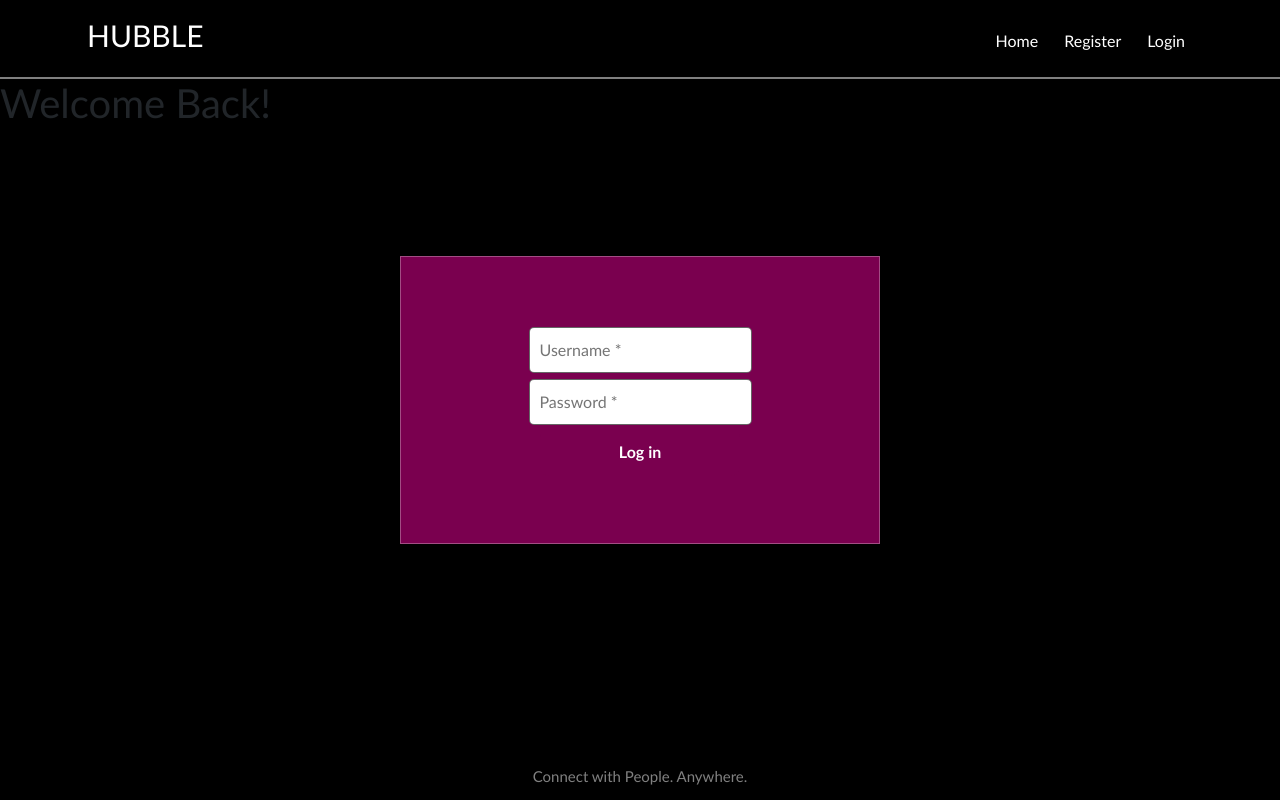
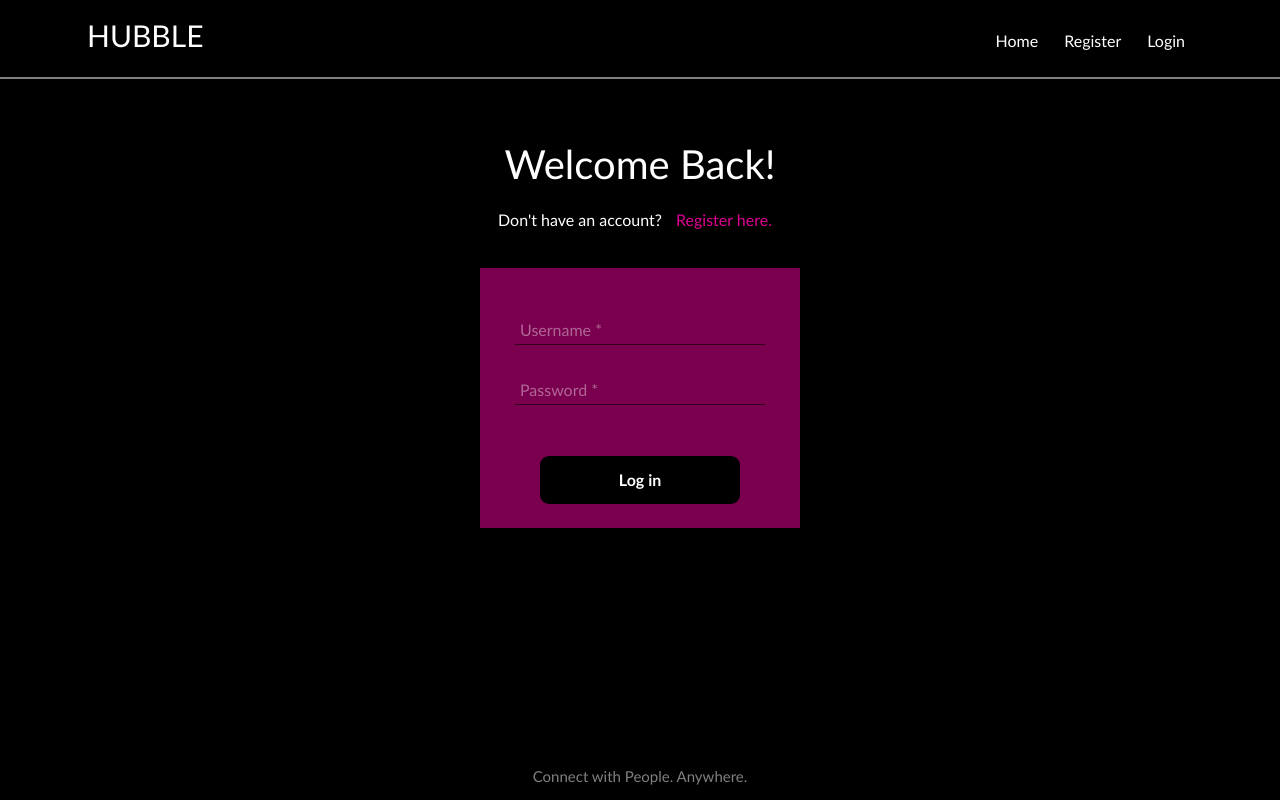
Before and after one commit to nattyhawkins/hubl, a React (Create React App) app in the folder client/: page /login in a window 1280 px wide. Built offline with nearby package versions, Linux system fonts and the light colour scheme.

Commit message:
final styling

```diff
--- a/client/src/components/common/GroupEditForm.js
+++ b/client/src/components/common/GroupEditForm.js
@@ -1,11 +1,8 @@
 import { Card } from 'react-bootstrap'
-import { useNavigate } from 'react-router-dom'
-import axios from 'axios'
-import { getToken } from '../../helpers/auth.js'
 import ImageUpload from './ImageUpload'
 
 
-const GroupEditForm = ({ groupFields, setGroupFields, error, setError, groups, handleGroupSubmit }) => {
+const GroupEditForm = ({ groupFields, setGroupFields, error, setError, handleGroupSubmit }) => {
 
   function handleChange(e) {
     setGroupFields({ ...groupFields, [e.target.name]: e.target.value })
--- a/client/src/components/common/TheNavbar.js
+++ b/client/src/components/common/TheNavbar.js
@@ -10,7 +10,7 @@ const TheNavbar = () => {
 
   const navigate = useNavigate()
 
-  const [ userId, setUserId ] = useState(() => {
+  const [userId, setUserId] = useState(() => {
     if (getToken()) return getPayload().sub
     return ''
   })
@@ -24,7 +24,7 @@ const TheNavbar = () => {
           <Nav.Link as={Link} to='/'>Home</Nav.Link>
           {isAuthenticated() ?
             <>
-              <Link className='nav-link' onClick={() => handleLogout(navigate)}>Logout</Link>
+              <span className='nav-link' onClick={() => handleLogout(navigate)}>Logout</span>
               <Nav.Link as={Link} to={`/profile/${userId}`} >Profile</Nav.Link>
             </>
             :
--- a/client/src/components/pages/Home.js
+++ b/client/src/components/pages/Home.js
@@ -7,7 +7,7 @@ import { Container, Row, Col, Card, Collapse } from 'react-bootstrap/'
 import SearchBar from '../common/SearchBar'
 import arrow from '../../assets/arrow-white.png'
 import GroupForm from '../common/GroupForm'
-import { getToken, isAuthenticated } from '../../helpers/auth'
+import { isAuthenticated } from '../../helpers/auth'
 
 
 
--- a/client/src/components/pages/Login.js
+++ b/client/src/components/pages/Login.js
@@ -39,8 +39,8 @@ const Login = () => {
   return (
     <main className='auth-pages'>
       <h1>Welcome Back!</h1>
-      <Container className='form-container'>
-        <div className='login-container'>
+      <p>Don&apos;t have an account? <span className='login-here' onClick={() => (navigate('/register'))}>Register here.</span></p>
+      <div className='login form-container'>
         <form onSubmit={handleSubmit} className='form'>
           <input
             type='text'
@@ -58,11 +58,10 @@ const Login = () => {
             value={formFields.password}
             required
           />
-            <button className='uni-btn'>Log in</button>
+          <button className='uni-btn-primary  mt-5 mb-4'>Log in</button>
         </form>
         {error && <small className='text-danger'>{error}</small>}
       </div>
-      </Container>
     </main>
   )
 }
--- a/client/src/components/pages/Register.js
+++ b/client/src/components/pages/Register.js
@@ -1,5 +1,5 @@
 import axios from 'axios'
-import { useEffect, useState } from 'react'
+import { useState } from 'react'
 import { useNavigate } from 'react-router-dom'
 
 const Register = () => {
@@ -46,8 +46,9 @@ const Register = () => {
 
   return (
     <main className='auth-pages'>
+      <h1>Register</h1>
+      <p>Already have an account? <span className='login-here' onClick={() => (navigate('/login'))}>Login here.</span></p>
       <div className='register form-container'>
-        <h1>Register</h1>
         <form onSubmit={handleSubmit} className='form'>
           <input
             type='text'
@@ -83,12 +84,13 @@ const Register = () => {
             required
           />
           {error && <small className='text-danger'>{error}</small>}
-          <button>Register</button>
+          <button className='uni-btn-primary mt-5 mb-4'>Register</button>
         </form>
         <div className='text'>
-          <p><span>By signing up, you agree to our</span> Terms &amp; Privacy Policy.</p>
         </div>
+        <p className='terms'><span>By signing up, you agree to our</span> Terms &amp; Privacy Policy.</p>
       </div>
+
     </main>
   )
 }
--- a/client/src/helpers/auth.js
+++ b/client/src/helpers/auth.js
@@ -1,5 +1,6 @@
 
 import { Buffer } from 'buffer'
+import { useNavigate } from 'react-router-dom'
 
 
 
--- a/client/src/styles/main.scss
+++ b/client/src/styles/main.scss
@@ -32,6 +32,10 @@ body {
     justify-content: space-between;
     align-items: baseline;
 
+    .nav-link {
+      color: white;
+      cursor: pointer;
+    }
 
     .logo {
       font-size: 30px;
@@ -47,6 +51,16 @@ body {
 
 .uni-btn {
   background-color: $secondary;
+  border: none;
+  color: white;
+  padding: 12px;
+  border-radius: 9px;
+  width: 200px;
+  font-weight: 900;
+}
+
+.uni-btn-primary {
+  background-color: $primary;
   border: none;
   color: white;
   padding: 12px;
@@ -354,19 +368,47 @@ body {
 
 // login and register pages
 .auth-pages {
+
+  color: white;
+  display: flex;
+  flex-direction: column;
+  align-items: center;
+  position: fixed;
+  top: 35%;
+  left: 50%;
+  width: 30em;
+  height: 20em;
+  margin-top: -10em;
+  margin-left: -15em;
+
+  .login-here {
+    cursor: pointer;
+    color: lighten($secondary, 20%);
+    margin: 10px;
+  }
+
+  h1 {
+    margin: 20px;
+  }
+
   .form-container {
-    position: fixed;
-    top: 50%;
-    left: 50%;
-    width: 30em;
-    height: 18em;
-    margin-top: -9em;
-    margin-left: -15em;
-    border: 1px solid rgba(255, 255, 255, 0.3);
     background-color: $secondary;
     display: flex;
     justify-content: center;
     align-items: center;
+    flex-direction: column;
+    padding: 20px 20px 0px 20px;
+    margin: 20px;
+  }
+
+  .terms {
+    font-size: 8px;
+    color: rgba(255, 255, 255, 0.5);
+    // margin-top: 30px;
+
+    span {
+      color: rgba(255, 255, 255, 0.3);
+    }
   }
 
   .form {
@@ -374,44 +416,39 @@ body {
     flex-direction: column;
     align-items: center;
     justify-content: center;
-    width: 240px;
+    width: 280px;
 
-    .login-container {
-      display: flex;
-      justify-content: center;
-      align-items: center;
+    input {
+      border: none;
+      border-bottom: 1px solid rgba($color: #000000, $alpha: 0.6);
+      padding: 10px 5px 2px 5px;
+      margin: 20px 0 3px 0;
+      width: 250px;
+      background-color: $secondary;
+      outline: none;
+      caret-color: white;
+      color: white;
+    }
+
+    input:-webkit-autofill,
+    input:-webkit-autofill:hover,
+    input:-webkit-autofill:focus,
+    textarea:-webkit-autofill,
+    textarea:-webkit-autofill:hover,
+    textarea:-webkit-autofill:focus,
+    select:-webkit-autofill,
+    select:-webkit-autofill:hover,
+    select:-webkit-autofill:focus {
+      -webkit-text-fill-color: white;
+      box-shadow: 0 0 0px 1000px lighten($primary, 20%) inset;
+      padding: 5px;
+    }
+
+
+    ::placeholder {
+      color: rgba(255, 255, 255, 0.4);
     }
   }
-
-  // display: fixed;
-  // top: 50%;
-  // left: 50%;
-  // background-color: white;
-  // min-width: 350px;
-  // margin-top: 12px;
-  // font-weight: 900;
-  // padding: 10px 0 10px 0;
-  // border: 2px solid black;
-
-
-  // .login .register {
-  //   display: flex;
-  //   align-items: center;
-  //   flex-direction: column;
-  //   background-color: white;
-  //   min-width: 350px;
-  //   margin-top: 12px;
-  //   font-weight: 600;
-  //   padding: 10px 0 10px 0;
-  //   border: 2px solid black;
-  // }
-}
-
-input {
-  border: 1px solid rgba($color: #000000, $alpha: 0.6);
-  border-radius: 5px;
-  padding: 10px;
-  margin: 3px 0 3px 0;
 }
 
 footer {
```
Also changed, not shown: 2 other files (tests, documents, lock files or other folders). Lines whose indentation alone changed are shown as unchanged.
